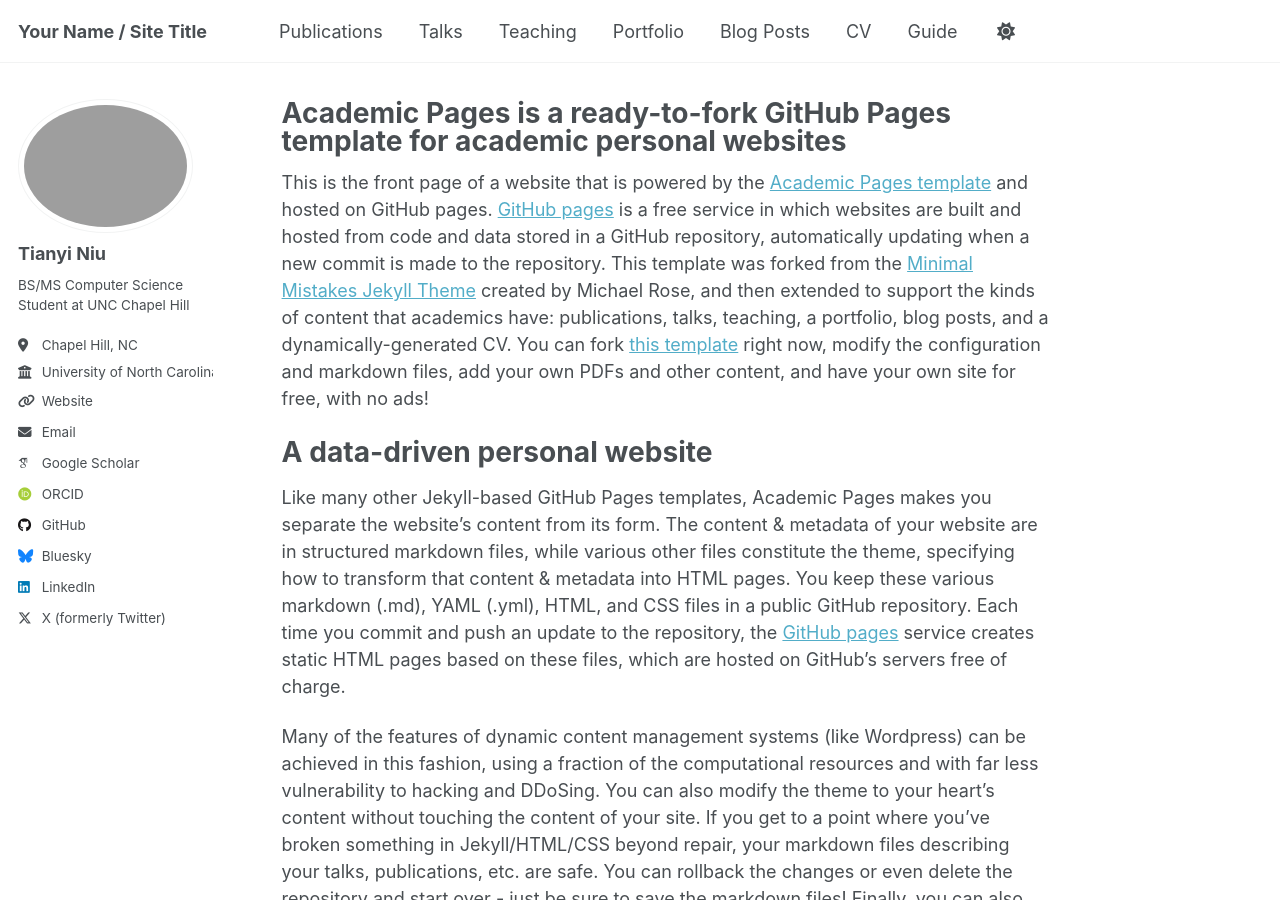
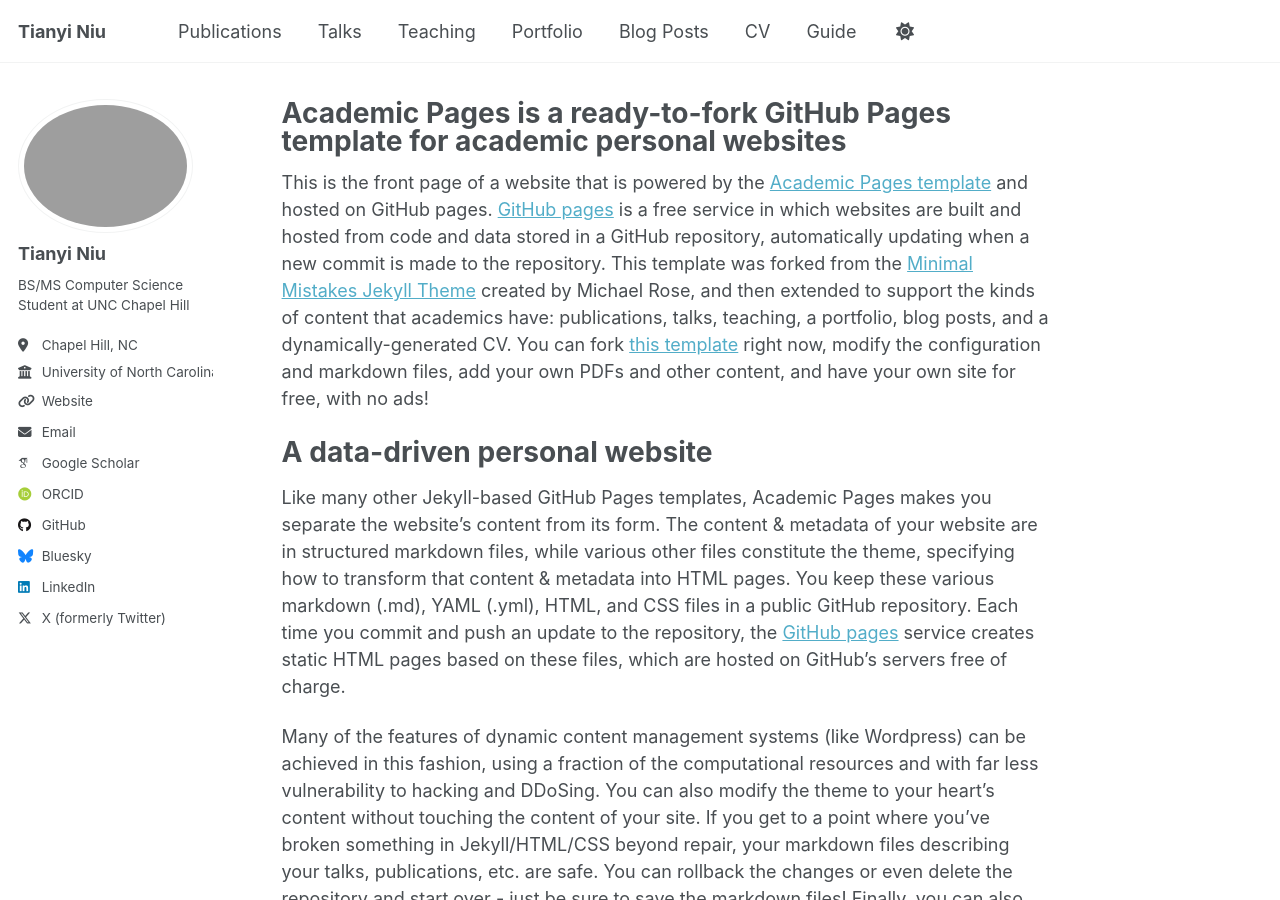
Before and after one commit to tianyiniu/tianyiniu.github.io, a Jekyll site: the page built from _pages/about.md, in a window 1280 px wide and 900 px high. Built offline with Jekyll 4.4.1, drawn with Linux system fonts in a browser that asks for light colours; some web fonts are replaced.

Commit message:
Updated profile image

```diff
--- a/_config.yml
+++ b/_config.yml
@@ -9,7 +9,7 @@
 # Basic Site Settings
 locale                   : "en-US"
 site_theme               : "default"
-title                    : "Your Name / Site Title"
+title                    : "Tianyi Niu"
 title_separator          : "-"
 name                     : &name "Tianyi Niu"
 description              : &description "BS/MS Computer Science Student at UNC Chapel Hill."
@@ -22,7 +22,7 @@
 #               Additional customization can be done by editing /_includes/author-profile.html
 author:
   # Biographic information
-  avatar           : "headshot_apr25.png"
+  avatar           : "/images/headshot_apr25.png"
   name             : "Tianyi Niu"
   pronouns         : # example: "she/her"
   bio              : "BS/MS Computer Science Student at UNC Chapel Hill"
```
